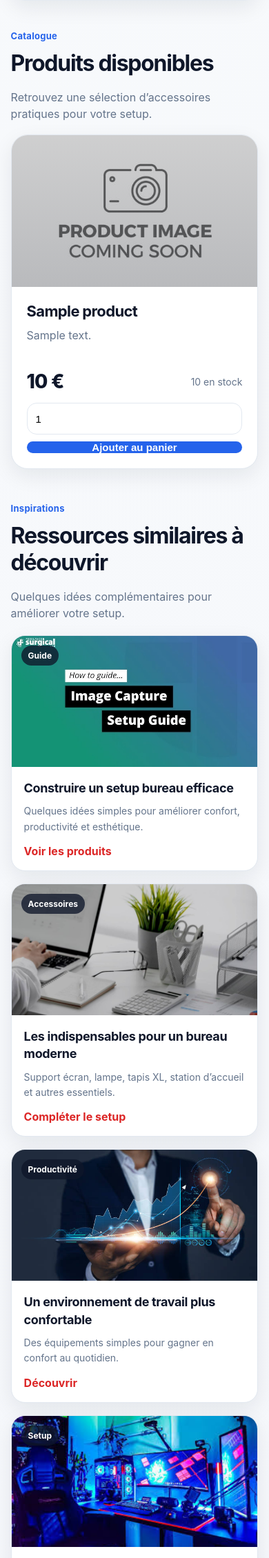
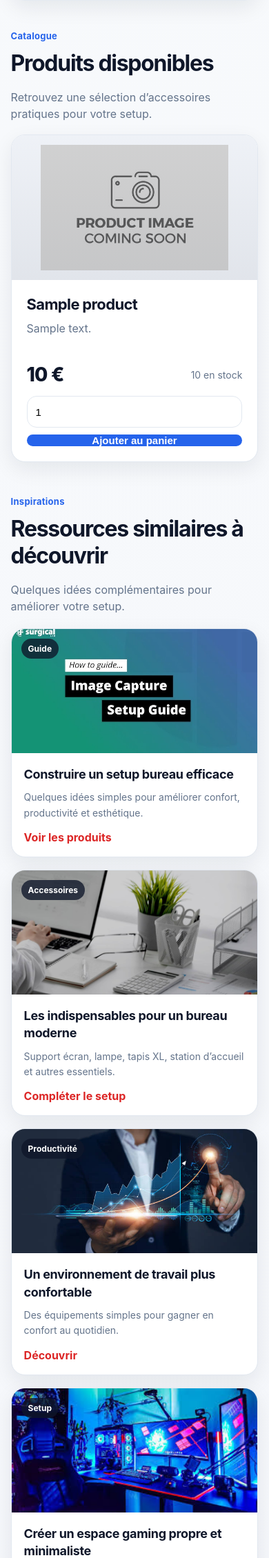
Before and after one commit to Whitedukecmr/microservices-ecommerce, a Flask app: template web-ui/app/templates/index.html in a window 390 px wide. Shown: the part 1057-3316 px from the top of the page at 69% size. Run offline with Flask 3, Linux system fonts and the light colour scheme; the template is opened without the code that fills it: most values are stand-ins (such as "Sample title", 1, 10 or a date in 2020).

Commit message:
refine product and discover image layout

```diff
--- a/web-ui/app/static/style.css
+++ b/web-ui/app/static/style.css
@@ -250,7 +250,8 @@ body {
 }
 
 .product-card {
-    position: relative;
+    display: flex;
+    flex-direction: column;
     background: var(--surface);
     border: 1px solid var(--line);
     border-radius: 24px;
@@ -268,37 +269,35 @@ body {
     position: relative;
     height: 220px;
     overflow: hidden;
-    background: linear-gradient(135deg, #eff6ff, #f8fafc);
+    background: #f3f6fb;
+    display: flex;
+    align-items: center;
+    justify-content: center;
 }
 
 .product-image {
     width: 100%;
     height: 100%;
-    object-fit: cover;
+    object-fit: contain;
+    object-position: center;
     display: block;
+    padding: 14px;
+    background: #f3f6fb;
+    transition: transform 0.35s ease;
 }
 
-.product-fallback {
-    width: 76px;
-    height: 76px;
-    border-radius: 22px;
-    display: grid;
-    place-items: center;
-    background: white;
-    border: 1px solid var(--line);
-    font-size: 28px;
-    font-weight: 800;
-    color: var(--text);
-    box-shadow: var(--shadow);
-    position: absolute;
-    inset: 0;
-    margin: auto;
+.product-card:hover .product-image {
+    transform: scale(1.02);
 }
 
 .product-overlay {
     position: absolute;
     inset: 0;
-    background: linear-gradient(to bottom, rgba(15, 23, 42, 0.06), rgba(15, 23, 42, 0.22));
+    background: linear-gradient(
+        to bottom,
+        rgba(15, 23, 42, 0.02),
+        rgba(15, 23, 42, 0.08)
+    );
     pointer-events: none;
 }
 
@@ -341,6 +340,7 @@ body {
 .stock {
     color: var(--muted);
     font-size: 14px;
+    white-space: nowrap;
 }
 
 .product-form {
@@ -558,6 +558,8 @@ body {
 }
 
 .discover-card {
+    display: flex;
+    flex-direction: column;
     background: var(--surface);
     border: 1px solid var(--line);
     border-radius: 22px;
@@ -575,13 +577,20 @@ body {
     position: relative;
     height: 190px;
     overflow: hidden;
+    background: #eef2f7;
 }
 
 .discover-image {
     width: 100%;
     height: 100%;
     object-fit: cover;
+    object-position: center;
     display: block;
+    transition: transform 0.35s ease;
+}
+
+.discover-card:hover .discover-image {
+    transform: scale(1.03);
 }
 
 .discover-badge {
@@ -594,6 +603,7 @@ body {
     font-weight: 700;
     padding: 7px 10px;
     border-radius: 999px;
+    z-index: 2;
 }
 
 .discover-body {
@@ -672,64 +682,12 @@ body {
     .discover-grid {
         grid-template-columns: 1fr;
     }
-    .product-card {
-        position: relative;
-        background: var(--surface);
-        border: 1px solid var(--line);
-        border-radius: 24px;
-        overflow: hidden;
-        box-shadow: var(--shadow);
-        transition: transform 0.18s ease, box-shadow 0.18s ease;
+
+    .product-visual {
+        height: 210px;
     }
 
-    .product-card:hover {
-        transform: translateY(-4px);
-        box-shadow: var(--shadow-hover);
-    }
-
-    .product-visual {
-        position: relative;
-        height: 220px;
-        overflow: hidden;
-        background: linear-gradient(135deg, #eff6ff, #f8fafc);
-    }
-
-    .product-image {
-        width: 100%;
-        height: 100%;
-        object-fit: cover;
-        object-position: center;
-        display: block;
-        transition: transform 0.35s ease;
-        background: #eef2f7;
-    }
-
-    .product-card:hover .product-image {
-        transform: scale(1.03);
-    }
-
-    .product-overlay {
-        position: absolute;
-        inset: 0;
-        background: linear-gradient(
-            to bottom,
-            rgba(15, 23, 42, 0.03),
-            rgba(15, 23, 42, 0.14)
-        );
-        pointer-events: none;
-    }
     .discover-image-shell {
-        position: relative;
-        height: 190px;
-        overflow: hidden;
-        background: #eef2f7;
-    }
-
-    .discover-image {
-        width: 100%;
-        height: 100%;
-        object-fit: cover;
-        object-position: center;
-        display: block;
+        height: 180px;
     }
 }
```
